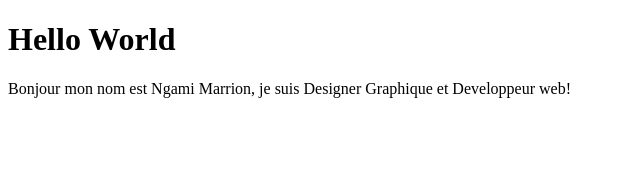
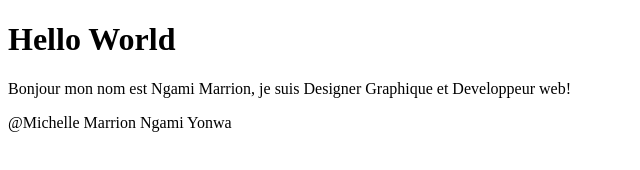
Before and after one commit to michelle-marrion/ProjetGit, a plain HTML site: page Index.html in a window 1280 px wide. Shown: the whole page, without its empty margins (0-640 px from the left). Drawn offline with Linux system fonts and the light colour scheme.

Commit message:
new ligne in footer of Index.html

```diff
--- a/Index.html
+++ b/Index.html
@@ -11,6 +11,8 @@
 	<body>
 		<p>Bonjour mon nom est Ngami Marrion, je suis Designer Graphique et Developpeur web!</p>
 	</body>
-	<footer></footer>
+	<footer>
+		<p>@Michelle Marrion Ngami Yonwa</p>
+	</footer>
 </body>
 </html>
```
